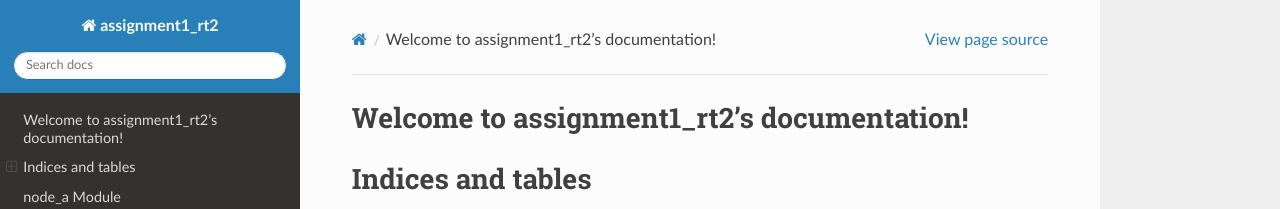
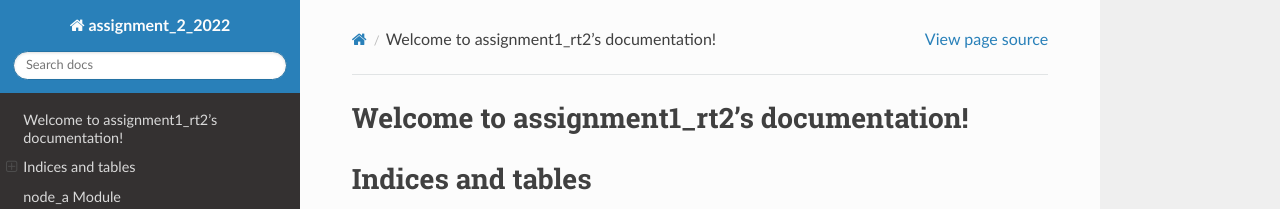
Before and after one commit to AichaAbbad/assignment_1_rt2, a Sphinx documentation site: the page built from source/index.rst, in a window 1280 px wide. Shown: the top 209 px of the page. Built offline with Sphinx 7.4.7 and the Read the Docs theme 2.0.0, drawn with Linux system fonts in a browser that asks for light colours.

Commit message:
Update conf.py

```diff
--- a/source/conf.py
+++ b/source/conf.py
@@ -20,7 +20,7 @@ subprocess.call('doxygen ../Doxyfile.in', shell=True)
 
 # -- Project information -----------------------------------------------------
 
-project = 'assignment1_rt2'
+project = 'assignment_2_2022'
 copyright = '2023, aicha manar abbad'
 author = 'aicha manar abbad'
 
@@ -81,7 +81,7 @@ intersphinx_mapping={'https://docs.python.org/':None}
 # -- Option for breathe ------------------------------------------------------
 
 breathe_projects={
-	"assignment1_rt2":"../build/xml/"
+	"assignment_2_2022":"../build/xml/"
 }
-breathe_default_project="assignment1_rt2"
+breathe_default_project="assignment_2_2022"
 breathe_default_members=('members','undoc-members')
```
